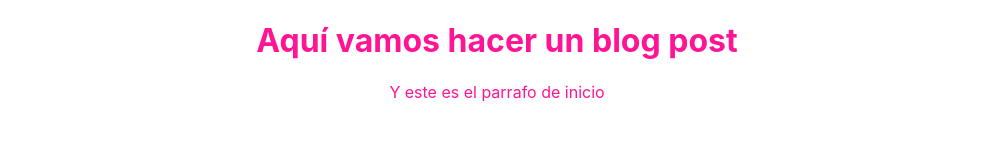
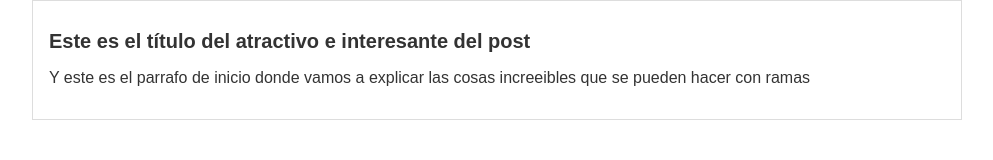
Before and after one commit to Lucho2708/Hyperblog, a plain HTML site: page index.html in a window 1280 px wide. Shown: the whole page, without its empty margins (143-1136 px from the left). Drawn offline with Linux system fonts and the light colour scheme.

Commit message:
07. Commit al master del blog post en su version mas reciente

```diff
--- a/css/app.css
+++ b/css/app.css
@@ -1,6 +1,23 @@
 body
 {
-    color: deeppink;
+    color: #333;
     text-align: center;
-    font-family: -apple-system, BlinkMacSystemFont, 'Segoe UI', Roboto, Oxygen, Ubuntu, Cantarell, 'Open Sans', 'Helvetica Neue', sans-serif;
+    font-family: Arial, Helvetica, sans-serif;
+    font-size: 16px;
+    margin: 0;
+    padding: 0;
 }
+
+#container
+{
+    width: 70%;
+    padding: 1em;
+    text-align: left;
+    border: 1px solid #DDD;
+    margin: 0 auto;
+}
+
+#container h1
+{
+    font-size: 20px;
+}
--- a/index.html
+++ b/index.html
@@ -8,7 +8,11 @@
     <link rel="stylesheet" href="./css/app.css">
 </head>
 <body>
-    <h1>Aquí vamos hacer un blog post</h1>
-    <p>Y este es el parrafo de inicio</p>
+    <div id="container">
+        <div id="post">
+            <h1>Este es el título del atractivo e interesante del post</h1>
+            <p>Y este es el parrafo de inicio donde vamos a explicar las cosas increeibles que se pueden hacer con ramas</p>
+        </div>
+    </div>
 </body>
 </html>
```
